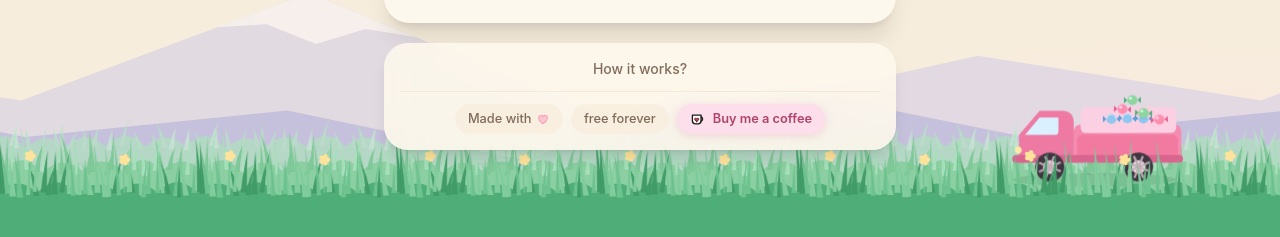
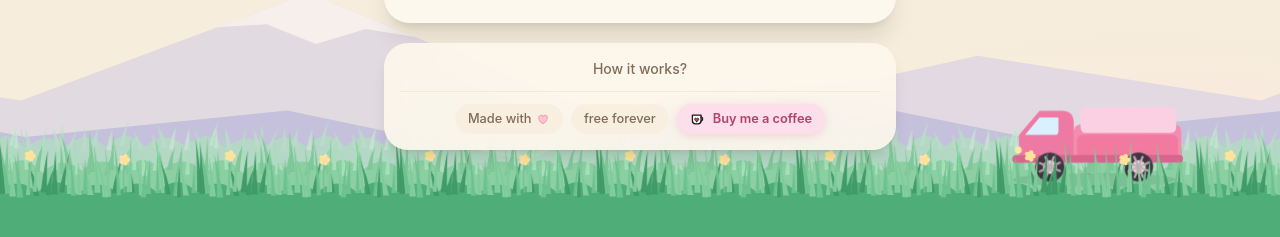
Before and after one commit to cottonella/ohloud, a Nuxt app: page / in a window 1280 px wide. Shown: the part 551-788 px from the top of the page. Built offline with nearby package versions, Linux system fonts and the light colour scheme.

Commit message:
Remove the candies from the truck
🚚 Let the truck ride light — no candy pile heaped in the bed, and nothing tumbling out onto the grass
🧹 Delete the whole candy system: the pile, the drop-and-replenish timer, the SVGs, and their keyframes

```diff
--- a/app/components/GameBackground.vue
+++ b/app/components/GameBackground.vue
@@ -1,53 +1,8 @@
 <script setup lang="ts">
 // A cute side-scrolling platform-game scene pinned to the bottom of the viewport:
-// layered leaf-grass panning so the candy truck looks like it drives left, its
-// wheels rolling and body bouncing on an irregular rhythm. The candies riding in
-// the bed jiggle as it drives; every so often one tumbles out onto the grass and a
-// fresh one fades in to take its place. Purely decorative; frozen under reduced-motion.
-
-interface CandyKind { color: string, wrap: string, type: number }
-interface BedCandy extends CandyKind { id: number, slot: number, l: number, t: number, jd: number, jdel: number }
-interface FallCandy extends CandyKind { id: number, l: number, t: number, fall: number, drift: number, rot: number, dur: number }
-
-const KINDS = [
-  { c: '#FF8FB1', w: '#E4638F' },
-  { c: '#FFD36E', w: '#E8AE3B' },
-  { c: '#8ED6A0', w: '#57B37E' },
-  { c: '#8FC7F0', w: '#5C9FD6' },
-  { c: '#C4A7F5', w: '#9B76E0' },
-  { c: '#FFA36B', w: '#E87D45' },
-]
-// Resting spots for candies inside the (mirrored) bed on the truck's right, heaped
-// into a mound: a single peak, widening to the base. Ordered back-to-front (peak
-// first) so the lower, nearer candies overlap the ones behind them.
-const SLOTS = [
-  { l: 122, t: 32 },
-  { l: 112, t: 42 },
-  { l: 132, t: 42 },
-  { l: 101, t: 51 },
-  { l: 117, t: 51 },
-  { l: 133, t: 51 },
-  { l: 149, t: 51 },
-]
-
-let uid = 0
-let timer: ReturnType<typeof setTimeout> | null = null
-
-function reducedMotion(): boolean {
-  return !!(import.meta.client && window.matchMedia?.('(prefers-reduced-motion: reduce)').matches)
-}
-function kind(): CandyKind {
-  const k = KINDS[Math.floor(Math.random() * KINDS.length)]!
-  return { color: k.c, wrap: k.w, type: Math.floor(Math.random() * 2) }
-}
-function makeBedCandy(slot: number): BedCandy {
-  return { id: uid++, slot, l: SLOTS[slot]!.l, t: SLOTS[slot]!.t, jd: 0.55 + Math.random() * 0.5, jdel: -(Math.random() * 1.4), ...kind() }
-}
-
-const bedCandies = ref<BedCandy[]>(SLOTS.map((_, i) => makeBedCandy(i)))
-const fallCandies = ref<FallCandy[]>([])
-// Render in slot order so a replenished candy keeps the mound's back-to-front stacking.
-const sortedBed = computed(() => [...bedCandies.value].sort((a, b) => a.slot - b.slot))
+// hazy parallax mountains and layered leaf-grass that pan so the truck looks like it
+// drives left, its wheels rolling and body bouncing on an irregular rhythm. Purely
+// decorative; frozen under prefers-reduced-motion.
 
 // Procedural, seamless grass tile: a scalloped ground mound plus many curved leaf
 // blades in a few tones, and (front layer) a couple of tiny flowers.
@@ -163,38 +118,6 @@ function mountainTile(fill: string, cap: string, seed: number, peaks: number, ma
 // Wide tiles with just two broad peaks, so only one or two mountains span the width.
 const mtnFar = mountainTile('#CDC7E6', '#F4F1FB', 0x51, 2, 190, 1240)
 const mtnNear = mountainTile('#B7B3D8', '#ECE9F6', 0x2f, 2, 135, 1000)
-
-function dropOne(): void {
-  if (bedCandies.value.length > 1) {
-    const idx = Math.floor(Math.random() * bedCandies.value.length)
-    const c = bedCandies.value.splice(idx, 1)[0]!
-    const fid = uid++
-    // Tumble backward (rightward) out of the bed and down onto the grass. The drop
-    // is measured from the candy's own height in the pile so every one lands on the
-    // same grass line instead of stopping in mid-air.
-    fallCandies.value.push({ id: fid, l: c.l, t: c.t, fall: 90 - c.t + Math.random() * 6, drift: 12 + Math.random() * 30, rot: Math.random() * 720 - 360, dur: 1.7 + Math.random() * 0.6, color: c.color, wrap: c.wrap, type: c.type })
-    setTimeout(() => {
-      fallCandies.value = fallCandies.value.filter(x => x.id !== fid)
-    }, 2700)
-    // Replenish the freed slot with a fresh candy that fades in.
-    setTimeout(() => {
-      bedCandies.value.push(makeBedCandy(c.slot))
-    }, 550)
-  }
-  schedule()
-}
-function schedule(): void {
-  timer = setTimeout(dropOne, 2400 + Math.random() * 3600)
-}
-
-onMounted(() => {
-  if (!reducedMotion())
-    schedule()
-})
-onBeforeUnmount(() => {
-  if (timer)
-    clearTimeout(timer)
-})
 </script>
 
 <template>
@@ -229,42 +152,11 @@ onBeforeUnmount(() => {
               <path d="M164 111v26M151 124h26M155 115l18 18M173 115l-18 18" stroke="#c3aeb8" stroke-width="2.4" stroke-linecap="round" />
             </g>
           </svg>
-
-          <!-- candies riding in the bed, each jiggling on its own beat -->
-          <div v-for="c in sortedBed" :key="c.id" class="bed-candy" :style="{ left: `${c.l}px`, top: `${c.t}px` }">
-            <div class="bed-jig" :style="{ '--jd': `${c.jd}s`, '--jdel': `${c.jdel}s` }">
-              <svg width="17" height="15" viewBox="0 0 17 15">
-                <ellipse cx="8.5" cy="7.5" rx="5" ry="5" :fill="c.color" />
-                <path d="M3.5 7.5 0 4.3v6.4z" :fill="c.wrap" />
-                <path d="M13.5 7.5 17 4.3v6.4z" :fill="c.wrap" />
-                <circle v-if="c.type === 0" cx="6.6" cy="5.6" r="1.5" fill="#fff" opacity="0.65" />
-                <path v-else d="M4 7.5a4.5 4.5 0 0 1 9 0" stroke="#fff" stroke-width="1.2" fill="none" opacity="0.5" />
-              </svg>
-            </div>
-          </div>
         </div>
       </div>
     </div>
 
     <div class="layer front" :style="{ backgroundImage: grassFront }" />
-
-    <!-- candies that have tumbled out of the bed, landing on top of the grass -->
-    <div class="fall-layer">
-      <div
-        v-for="c in fallCandies"
-        :key="c.id"
-        class="fall-candy"
-        :style="{ 'left': `${c.l}px`, 'top': `${c.t}px`, '--fall': `${c.fall}px`, '--drift': `${c.drift}px`, '--rot': `${c.rot}deg`, 'animationDuration': `${c.dur}s` }"
-      >
-        <svg width="17" height="15" viewBox="0 0 17 15">
-          <ellipse cx="8.5" cy="7.5" rx="5" ry="5" :fill="c.color" />
-          <path d="M3.5 7.5 0 4.3v6.4z" :fill="c.wrap" />
-          <path d="M13.5 7.5 17 4.3v6.4z" :fill="c.wrap" />
-          <circle v-if="c.type === 0" cx="6.6" cy="5.6" r="1.5" fill="#fff" opacity="0.65" />
-          <path v-else d="M4 7.5a4.5 4.5 0 0 1 9 0" stroke="#fff" stroke-width="1.2" fill="none" opacity="0.5" />
-        </svg>
-      </div>
-    </div>
   </div>
 </template>
 
@@ -329,15 +221,6 @@ onBeforeUnmount(() => {
   right: 7%;
   bottom: 60px;
 }
-/* Same box as the truck, but drawn in front of the grass so a dropped candy stays
-   visible as it lands on top of the blades instead of vanishing behind them. */
-.fall-layer {
-  position: absolute;
-  right: 7%;
-  bottom: 60px;
-  width: 188px;
-  height: 128px;
-}
 /* Two bounces on incommensurate periods → an irregular, never-quite-repeating ride. */
 .truck-bob {
   animation: bounce-a 0.83s ease-in-out infinite;
@@ -349,21 +232,6 @@ onBeforeUnmount(() => {
 }
 .wheel {
   animation: spin 3.8s linear infinite;
-}
-
-.bed-candy {
-  position: absolute;
-  animation: candy-pop 0.4s cubic-bezier(0.2, 1.5, 0.4, 1) both;
-}
-.bed-jig {
-  animation: candy-jiggle var(--jd) ease-in-out var(--jdel) infinite;
-}
-.fall-candy {
-  position: absolute;
-  animation-name: candy-fall;
-  animation-timing-function: cubic-bezier(0.4, 0, 0.7, 1);
-  animation-fill-mode: forwards;
-  filter: drop-shadow(0 1px 1px rgb(0 0 0 / 0.12));
 }
 
 /* Grass pans rightward → the world moves right under the truck → it drives left. */
@@ -420,46 +288,6 @@ onBeforeUnmount(() => {
     transform: rotate(360deg);
   }
 }
-@keyframes candy-jiggle {
-  0%,
-  100% {
-    transform: translateY(0) rotate(-4deg);
-  }
-  50% {
-    transform: translateY(-1.8px) rotate(4deg);
-  }
-}
-@keyframes candy-pop {
-  0% {
-    transform: scale(0.2);
-    opacity: 0;
-  }
-  100% {
-    transform: scale(1);
-    opacity: 1;
-  }
-}
-@keyframes candy-fall {
-  0% {
-    transform: translate(0, 0) rotate(0deg);
-    opacity: 1;
-  }
-  55% {
-    transform: translate(calc(var(--drift) * 0.7), var(--fall)) rotate(calc(var(--rot) * 0.7));
-    opacity: 1;
-  }
-  70% {
-    transform: translate(calc(var(--drift) * 0.85), calc(var(--fall) - 9px)) rotate(var(--rot));
-  }
-  85% {
-    transform: translate(var(--drift), var(--fall)) rotate(var(--rot));
-    opacity: 1;
-  }
-  100% {
-    transform: translate(var(--drift), var(--fall)) rotate(var(--rot));
-    opacity: 0;
-  }
-}
 
 @media (prefers-reduced-motion: reduce) {
   .mtn-far,
@@ -469,8 +297,7 @@ onBeforeUnmount(() => {
   .front,
   .truck-bob,
   .truck-jit,
-  .wheel,
-  .bed-jig {
+  .wheel {
     animation: none;
   }
 }
```
